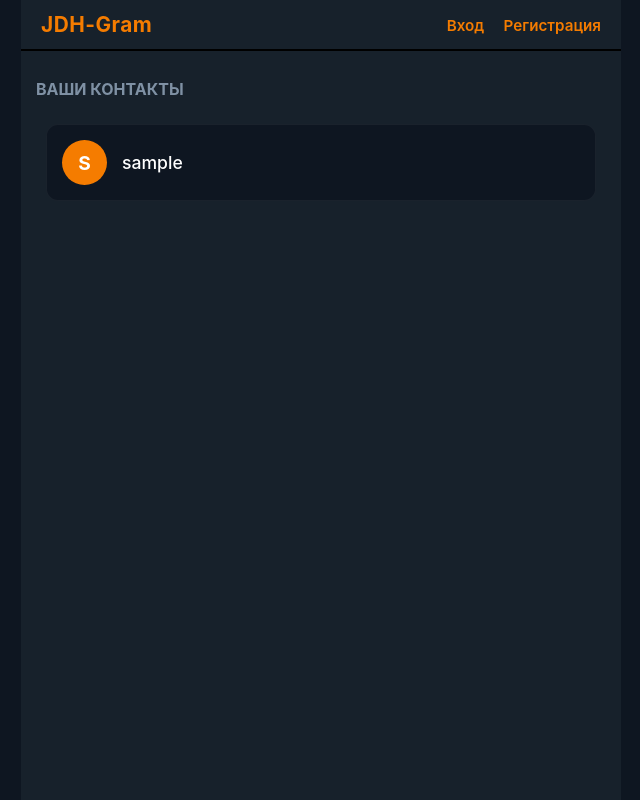
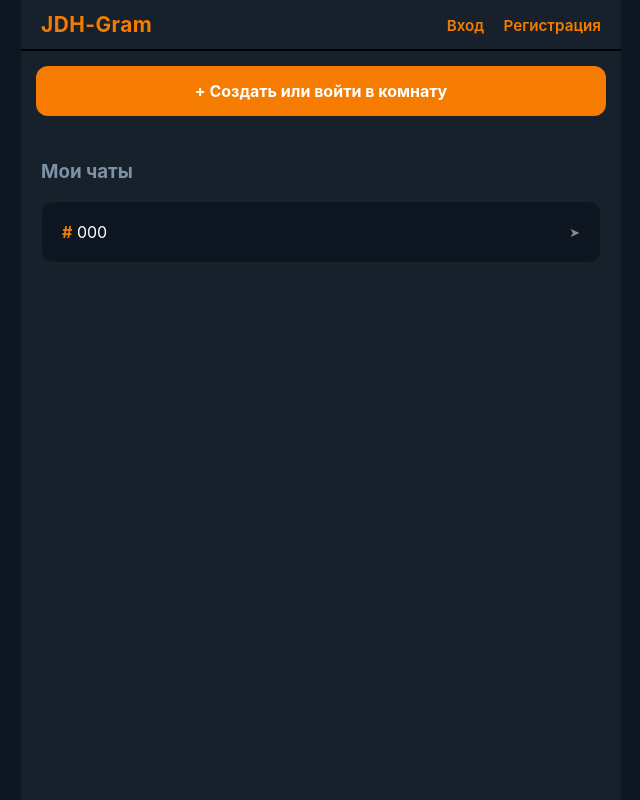
Before and after one commit to JDH-AF/JDHgram-, a Flask app: template templates/index.html in a window 1280 px wide. Shown: the whole page, without its empty margins (319-959 px from the left). Run offline with Flask 3, Linux system fonts and the light colour scheme; the template is opened without the code that fills it: values that come from a table or form of the project are taken from there, others are empty; tables that the repository leaves empty hold one stand-in row (values such as "Sample post").

Commit message:
Update index.html

```diff
--- a/templates/index.html
+++ b/templates/index.html
@@ -1,59 +1,61 @@
 {% extends "base.html" %}
 {% block content %}
 <style>
-    .contacts-list {
-        list-style: none;
-        padding: 10px;
-        margin: 0;
-    }
-    .contact-item {
+    .room-card {
         background: var(--bg-main);
-        margin-bottom: 8px;
+        margin: 10px;
+        padding: 20px;
         border-radius: 12px;
-        transition: background 0.2s;
         border: 1px solid rgba(255,255,255,0.05);
-    }
-    .contact-item:hover {
-        background: #242f3d;
-    }
-    .contact-link {
         display: flex;
+        justify-content: space-between;
         align-items: center;
-        padding: 15px;
         text-decoration: none;
         color: white;
     }
-    .avatar {
-        width: 45px;
-        height: 45px;
+    .add-room-btn {
         background: var(--accent);
-        border-radius: 50%;
-        display: flex;
-        align-items: center;
-        justify-content: center;
+        color: white;
+        text-decoration: none;
+        padding: 15px;
+        border-radius: 12px;
+        display: block;
+        text-align: center;
+        margin: 15px;
         font-weight: bold;
-        margin-right: 15px;
-        font-size: 1.2rem;
     }
-    .username {
-        font-weight: 500;
-        font-size: 1.1rem;
+    .modal {
+        background: rgba(0,0,0,0.8);
+        position: fixed; top: 0; left: 0; width: 100%; height: 100%;
+        display: none; justify-content: center; align-items: center; z-index: 1000;
     }
 </style>
 
-<div style="padding: 15px;">
-    <h2 style="font-size: 1rem; color: var(--text-muted); text-transform: uppercase; margin-bottom: 15px;">Ваши контакты</h2>
-    <div class="contacts-list">
-        {% for user in users %}
-            <div class="contact-item">
-                <a href="{{ url_for('chat', user_id=user.id) }}" class="contact-link">
-                    <div class="avatar">{{ user.username[0] | upper }}</div>
-                    <div class="username">{{ user.username }}</div>
-                </a>
-            </div>
-        {% else %}
-            <p style="text-align: center; color: var(--text-muted);">Пока здесь никого нет...</p>
-        {% endfor %}
+<a href="#" class="add-room-btn" onclick="document.getElementById('roomModal').style.display='flex'">+ Создать или войти в комнату</a>
+
+<div id="roomModal" class="modal">
+    <div style="background: var(--bg-panel); padding: 30px; border-radius: 15px; width: 300px;">
+        <h3 style="margin-top:0">Код комнаты</h3>
+        <form action="{{ url_for('add_room') }}" method="POST">
+            <input type="text" name="room_code" placeholder="Напр. SECRET_77" required>
+            <button type="submit">Подключиться</button>
+            <button type="button" onclick="document.getElementById('roomModal').style.display='none'" style="background:none; color:var(--text-muted)">Отмена</button>
+        </form>
     </div>
 </div>
+
+<div style="padding: 10px;">
+    <h3 style="color: var(--text-muted); padding-left: 10px;">Мои чаты</h3>
+    {% for room in rooms %}
+        <a href="{{ url_for('chat', room_id=room.id) }}" class="room-card">
+            <div>
+                <span style="color: var(--accent); font-weight: bold;">#</span>
+                {{ room.code }}
+            </div>
+            <span style="font-size: 0.8rem; opacity: 0.5;">➤</span>
+        </a>
+    {% else %}
+        <p style="text-align: center; opacity: 0.5; margin-top: 50px;">У вас пока нет активных комнат</p>
+    {% endfor %}
+</div>
 {% endblock %}
```
